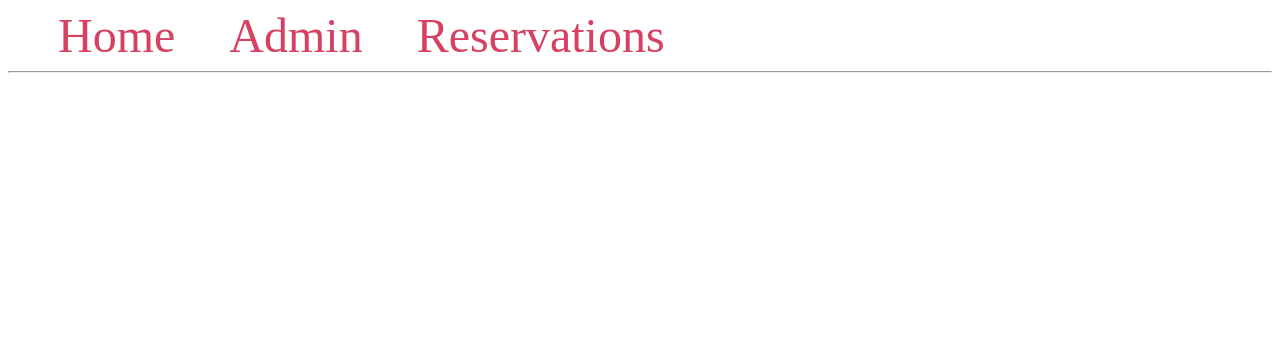
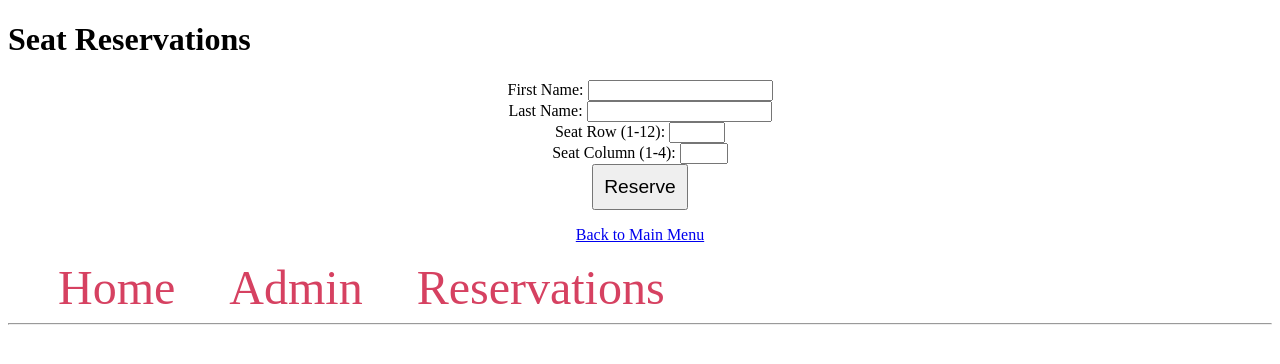
Before and after one commit to sebantu1181/INFOTC4320-Scrum-Team-3-Final-Project, a Flask app: page /reservations in a window 1280 px wide. Shown: the top 364 px of the page. Run offline with Flask 3, Linux system fonts and the light colour scheme.

Commit message:
Added seat reservation user input

```diff
--- a/final project/templates/reservations.html
+++ b/final project/templates/reservations.html
@@ -45,6 +45,21 @@
 </head>
 <body>
 
+    <body>
+        <h1>Seat Reservations</h1>
+        <form method="post" action="{{ url_for('reservations') }}">
+            <label for="first_name">First Name:</label>
+            <input type="text" id="first_name" name="first_name" required><br>
+            <label for="last_name">Last Name:</label>
+            <input type="text" id="last_name" name="last_name" required><br>
+            <label for="row">Seat Row (1-12):</label>
+            <input type="number" id="row" name="row" min="1" max="12" required><br>
+            <label for="column">Seat Column (1-4):</label>
+            <input type="number" id="column" name="column" min="1" max="4" required><br>
+            <input type="submit" value="Reserve">
+        </form>
+        <p><a href="{{ url_for('index') }}">Back to Main Menu</a></p>
+
     <nav>
         <a href="{{ url_for('index') }}">Home</a>
         <a href="{{ url_for('admin') }}"> Admin</a>
```
